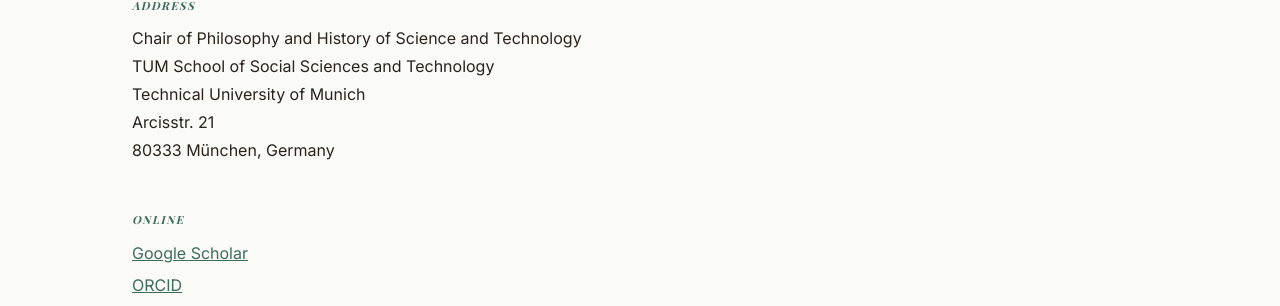
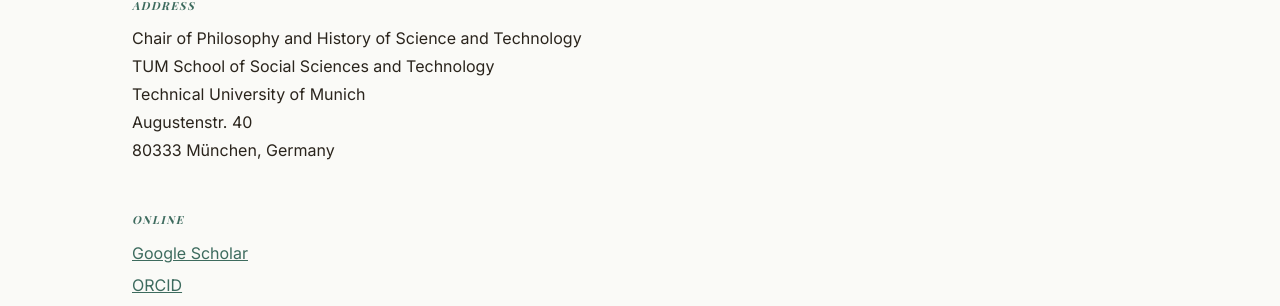
Before and after one commit to capt-c/silvia-milano-website, a Jekyll site: the page built from silvia-milano-site/contact.html, in a window 1280 px wide and 1180 px high. Shown: the part 527-833 px from the top of the window. Built offline with Jekyll 4.4.1, drawn with Linux system fonts in a browser that asks for light colours; some web fonts are replaced.

Commit message:
Update contact.html

```diff
--- a/silvia-milano-site/contact.html
+++ b/silvia-milano-site/contact.html
@@ -28,7 +28,7 @@
           Chair of Philosophy and History of Science and Technology<br>
           TUM School of Social Sciences and Technology<br>
           Technical University of Munich<br>
-          Arcisstr. 21<br>
+          Augustenstr. 40<br>
           80333 München, Germany
         </p>
       </div>
```
